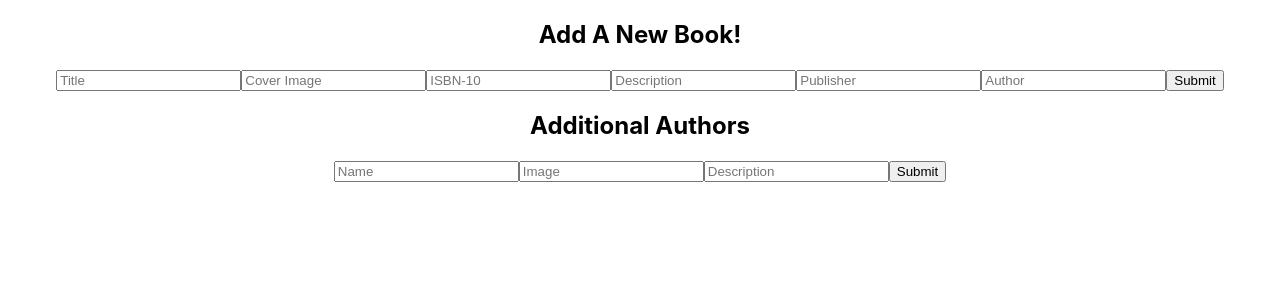
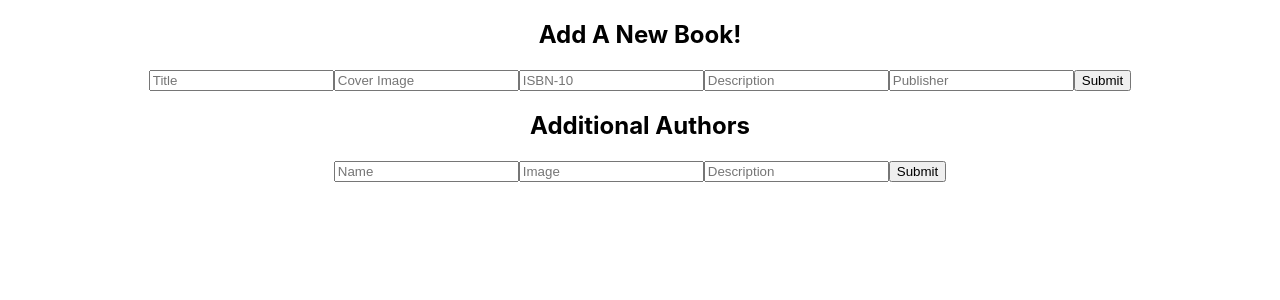
Before and after one commit to EvaTu/Phase-3-Project-Frontend, a React (Create React App) app in the folder my-app-frontend/: page / in a window 1280 px wide. Shown: the top 300 px of the page. Built offline with nearby package versions, Linux system fonts and the light colour scheme; no server answers.

Commit message:
updating

```diff
--- a/my-app-frontend/src/components/App.js
+++ b/my-app-frontend/src/components/App.js
@@ -11,7 +11,7 @@ import BookList from './BookList';
 function App() {
 
   const [newBookInput, setNewBook] = useState(
-    {title: '', image: '', isbn: '', desc: '', publisher: '', author: ''});
+    {title: '', image: '', isbn: '', desc: '', publisher: ''});
 
   const [newAuthorInput, setNewAuthor] = useState(
     {name: '', image: '', desc: ''}
@@ -24,11 +24,25 @@ function App() {
   },[]);
 
   function handleSubmit(e) {
+
     e.preventDefault();
+
     if(e.target.id === 'newBookForm')
-    {console.log('new book added')}
+    {fetch(`http://localhost:9292/books`, {
+      method: 'POST',
+      headers: {'Content-Type': 'application/json'},
+      body: JSON.stringify(newBookInput)})
+      .then(resp => resp.json())
+      .then(data => console.log(data))
+    }
     else
-    {console.log('new author added')}
+    {fetch(`http://localhost:9292/authors`, {
+      method: 'POST',
+      headers: {'Content-Type': 'application/json'},
+      body: JSON.stringify(newAuthorInput)})
+      .then(resp => resp.json())
+      .then(data => console.log(data))
+    }
   }
 
   return (
--- a/my-app-frontend/src/components/NewBookForm.js
+++ b/my-app-frontend/src/components/NewBookForm.js
@@ -2,7 +2,7 @@
 
 function NewBookForm({ newBookInput, setNewBook, handleSubmit }) {
 
-    const {title, image, isbn, desc, publisher, author} = newBookInput
+    const {title, image, isbn, desc, publisher} = newBookInput
 
     return (
         <div className='form'>
@@ -46,13 +46,6 @@ function NewBookForm({ newBookInput, setNewBook, handleSubmit }) {
                        value={publisher}
                        onChange={e => setNewBook({...newBookInput, [e.target.name]: e.target.value})} />
 
-              <input type='text'
-                       className='formText'
-                       placeholder='Author'
-                       name='author'
-                       value={author}
-                       onChange={e => setNewBook({...newBookInput, [e.target.name]: e.target.value})} />
-
               <input type='submit'
                      value='Submit' />
 
```
